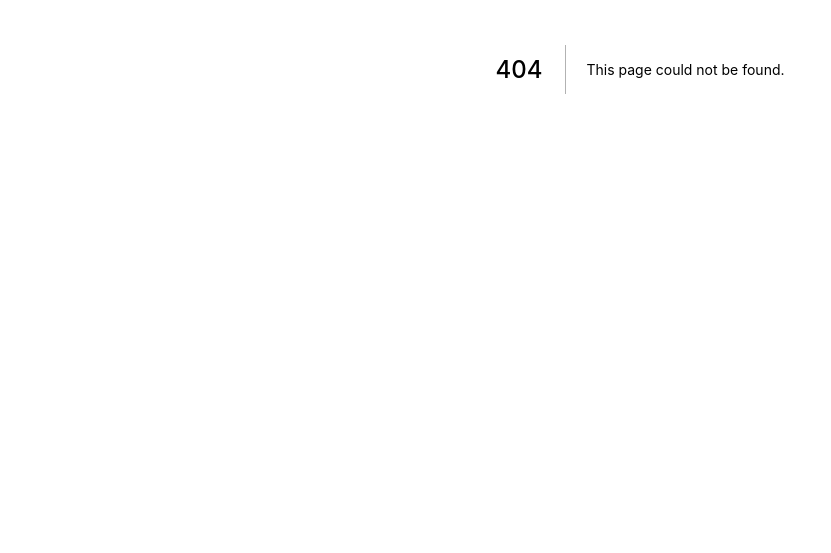
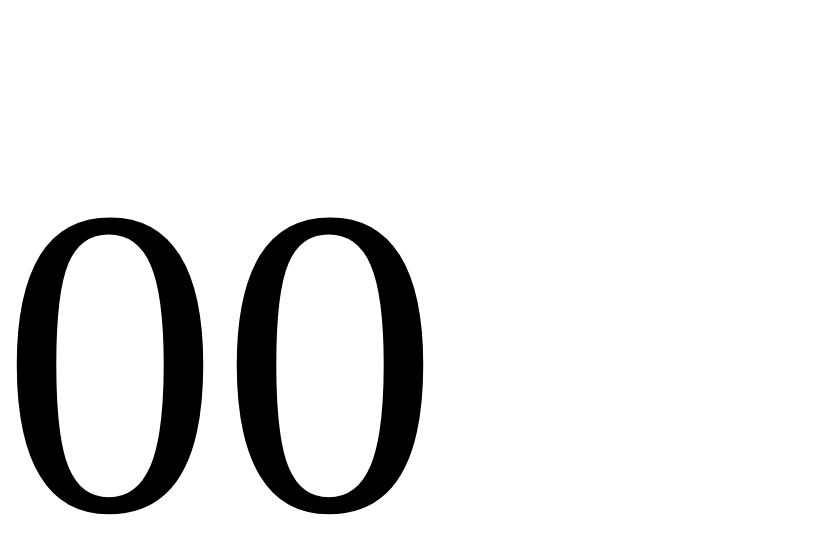
Before and after one commit to ROhta/bingo_next, a Next.js app: page /atoms/BingoNumber in a window 1280 px wide. Before the commit this address had no page. Shown: the part 331-884 px from the top of the page, without its empty margins (0-831 px from the left). Before the commit the page ends 800 px from the top, so only its background shows below. Built offline with nearby package versions, Linux system fonts and the light colour scheme.

Commit message:
atoms作成

```diff
--- /dev/null
+++ b/pages/atoms/BingoNumber.tsx
@@ -0,0 +1,12 @@
+import { FC } from "react"
+import styled from "styled-components"
+
+const BingoNumber: FC = () => {
+    return <NumberDisplay id="bingo-number">00</NumberDisplay>
+}
+
+const NumberDisplay = styled.p`
+  font-size: 55vmin
+`
+
+export default BingoNumber
```
Also changed, not shown: pages/atoms/HistoryNumber.tsx (added, +7 -0 lines), pages/atoms/HistoryTitle.tsx (added, +7 -0 lines), pages/atoms/ResetButton.tsx (added, +7 -0 lines), pages/atoms/StartButton.tsx (added, +7 -0 lines).
